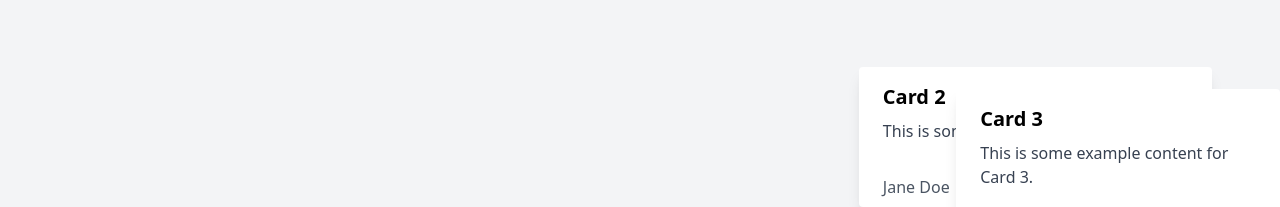
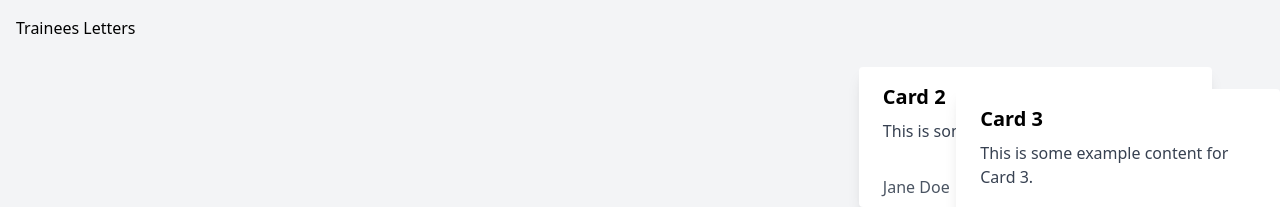
Before and after one commit to ShayanMahnam/volunteer-week, a Next.js app: page / in a window 1280 px wide. Shown: the top 207 px of the page. Built offline with nearby package versions, Linux system fonts and the light colour scheme.

Commit message:
add components

```diff
--- /dev/null
+++ b/components/Billboard.tsx
@@ -0,0 +1,9 @@
+import React from 'react'
+
+function Billboard() {
+  return (
+    <div>Billboard</div>
+  )
+}
+
+export default Billboard
--- a/components/DragAndDropArea.tsx
+++ b/components/DragAndDropArea.tsx
@@ -4,6 +4,7 @@ import cardsData from "../cards.json";
 const DragAndDropArea: React.FC = () => {
   return (
     <div className="relative h-screen bg-gray-100 overflow-hidden">
+      <h2 className="p-4">Trainees Letters</h2>
       <div className="absolute left-0 top-0 h-full w-full p-4 flex flex-wrap items-start justify-start">
         {cardsData.map((card, index) => (
           <div
```
Also changed, not shown: components/Carousel.tsx (added).
